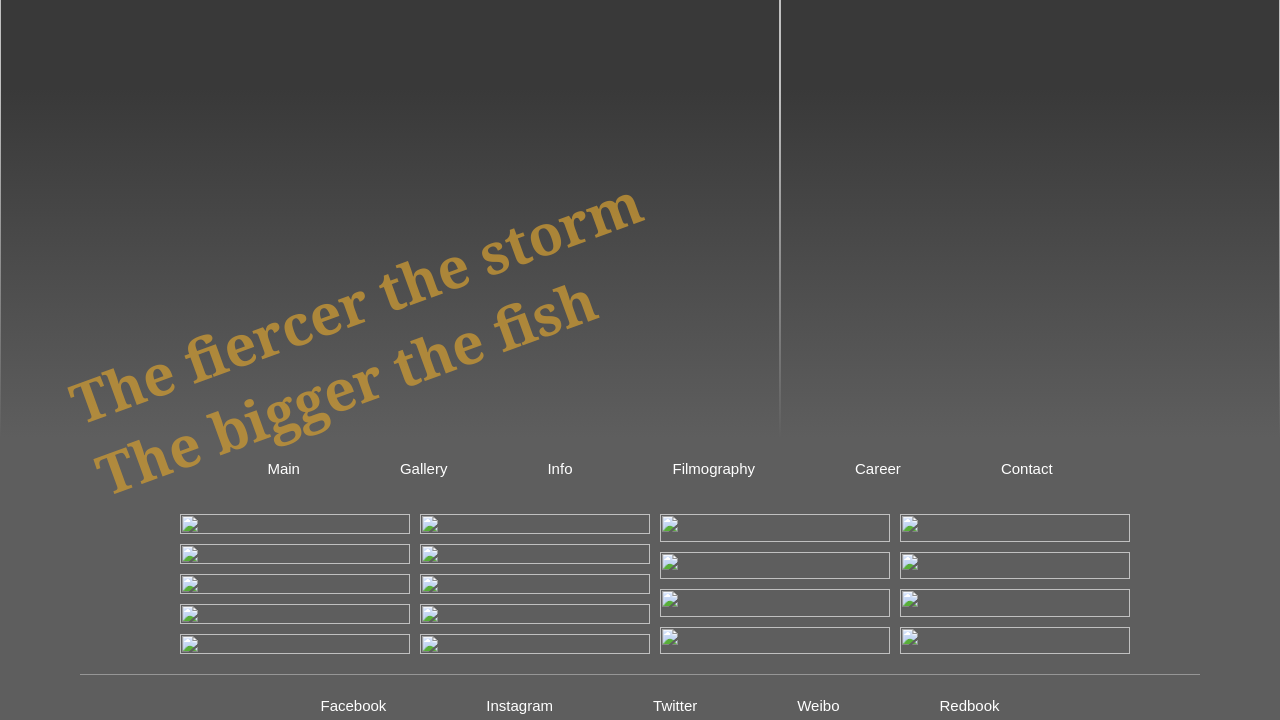
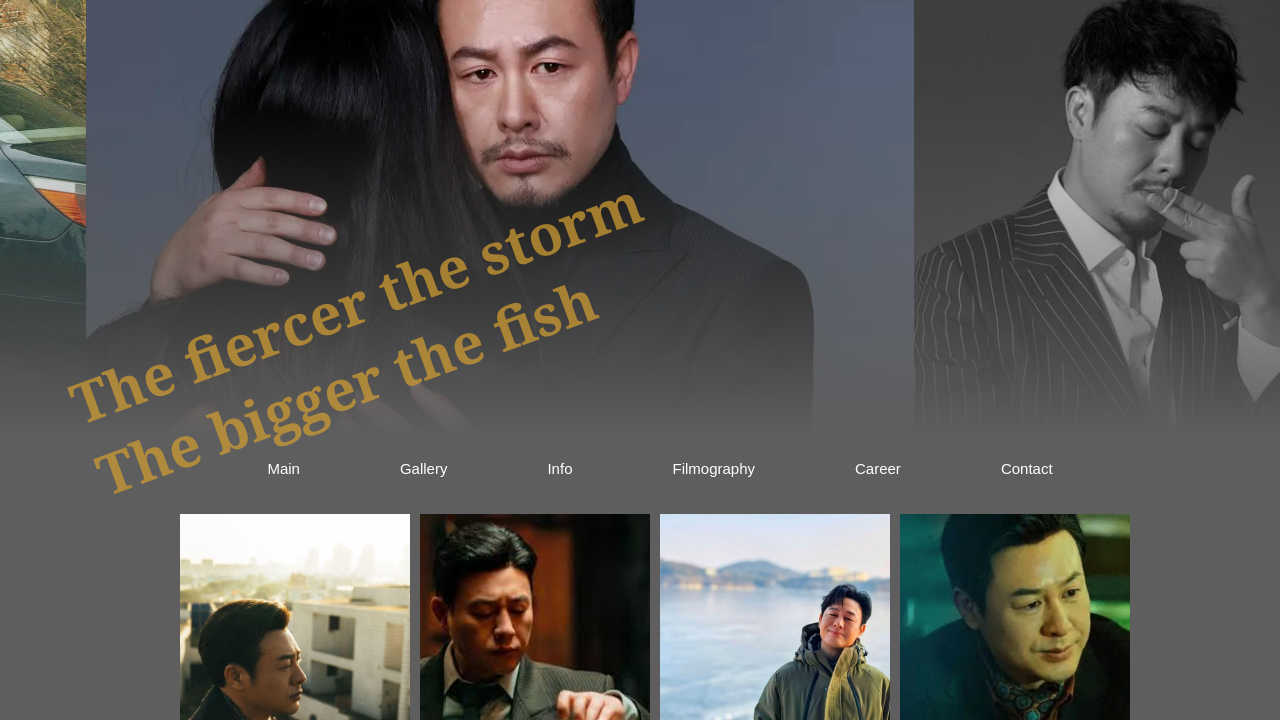
Before and after one commit to DichaoWang/dichao.github.io, a plain HTML site: page gallery.html in a window 1280 px wide. Shown: the part 80-800 px from the top of the page. Drawn offline with Linux system fonts and the light colour scheme.

Commit message:
240814 updated_2

```diff
--- a/gallery.html
+++ b/gallery.html
@@ -13,11 +13,11 @@
             <div class="header_container_1">
                 <div class="header_image_1">
                     <div class="header_slider">
-                        <img src="../240405_Songwen_Project/Image/Header Image/278.jpg" alt="Image_1">
-                        <img src="../240405_Songwen_Project/Image/Header Image/p2528199136.webp" alt="Image_2">
-                        <img src="../240405_Songwen_Project/Image/Header Image/p2614920946.jpg" alt="Image_3">
-                        <img src="../240405_Songwen_Project/Image/Header Image/p2600507464.webp" alt="Image_4">
-                        <img src="../240405_Songwen_Project/Image/Header Image/p2499178482.webp" alt="Image_5">
+                        <img src="Image/Header Image/278.jpg" alt="Image_1">
+                        <img src="Image/Header Image/p2528199136.webp" alt="Image_2">
+                        <img src="Image/Header Image/p2614920946.jpg" alt="Image_3">
+                        <img src="Image/Header Image/p2600507464.webp" alt="Image_4">
+                        <img src="Image/Header Image/p2499178482.webp" alt="Image_5">
 
                         <!--
 
@@ -27,7 +27,7 @@
                 </div>
 
                 <div class="header_image_2">
-                    <img src="../240405_Songwen_Project/Image/unnamed.jpg">
+                    <img src="Image/unnamed.jpg">
                     <!--
 
                     -->
@@ -76,7 +76,7 @@
 
         <nav>
             <ul class="navigation-list">
-                <li class="navigation-item"><a href="main.html" target="_top">
+                <li class="navigation-item"><a href="index.html" target="_top">
                     <span class="border top"></span>
                     <span class="border bottom"></span>
                     <span class="border left"></span>
@@ -125,33 +125,33 @@
             <div class="gallery">
                 <div class="gallery_frame">
                     <div class="gallery_container" id="container_1">
-                            <img src="../240405_Songwen_Project/Gallery/1.jpg" class="gallery_img">
-                            <img src="../240405_Songwen_Project/Gallery/2.jpg" class="gallery_img">
-                            <img src="../240405_Songwen_Project/Gallery/3.jpeg" class="gallery_img">
-                            <img src="../240405_Songwen_Project/Gallery/4.jpeg" class="gallery_img">
+                            <img src="Gallery/1.jpg" class="gallery_img">
+                            <img src="Gallery/2.jpg" class="gallery_img">
+                            <img src="Gallery/3.jpeg" class="gallery_img">
+                            <img src="Gallery/4.jpeg" class="gallery_img">
                     </div>
 
                     <div class="gallery_container" id="container_2">
-                            <img src="../240405_Songwen_Project/Gallery/5.jpeg" class="gallery_img">
-                            <img src="../240405_Songwen_Project/Gallery/6.jpg" class="gallery_img">
-                            <img src="../240405_Songwen_Project/Gallery/7.jfif" class="gallery_img">
-                            <img src="../240405_Songwen_Project/Gallery/8.jpg" class="gallery_img">
-                            <img src="../240405_Songwen_Project/Gallery/9.jpg" class="gallery_img">
+                            <img src="Gallery/5.jpeg" class="gallery_img">
+                            <img src="Gallery/6.jpg" class="gallery_img">
+                            <img src="Gallery/7.jfif" class="gallery_img">
+                            <img src="Gallery/8.jpg" class="gallery_img">
+                            <img src="Gallery/9.jpg" class="gallery_img">
                     </div>
 
                     <div class="gallery_container" id="container_3">
-                            <img src="../240405_Songwen_Project/Gallery/10.jfif" class="gallery_img">
-                            <img src="../240405_Songwen_Project/Gallery/11.jfif" class="gallery_img">
-                            <img src="../240405_Songwen_Project/Gallery/12.jfif" class="gallery_img">
-                            <img src="../240405_Songwen_Project/Gallery/13.jfif" class="gallery_img">
+                            <img src="Gallery/10.jfif" class="gallery_img">
+                            <img src="Gallery/11.jfif" class="gallery_img">
+                            <img src="Gallery/12.jfif" class="gallery_img">
+                            <img src="Gallery/13.jfif" class="gallery_img">
                     </div>
 
                     <div class="gallery_container" id="container_4">
-                            <img src="../240405_Songwen_Project/Gallery/14.jfif" class="gallery_img">
-                            <img src="../240405_Songwen_Project/Gallery/15.jfif" class="gallery_img">
-                            <img src="../240405_Songwen_Project/Gallery/16.jfif" class="gallery_img">
-                            <img src="../240405_Songwen_Project/Gallery/17.jfif" class="gallery_img">
-                            <img src="../240405_Songwen_Project/Gallery/18.jfif" class="gallery_img">
+                            <img src="Gallery/14.jfif" class="gallery_img">
+                            <img src="Gallery/15.jfif" class="gallery_img">
+                            <img src="Gallery/16.jfif" class="gallery_img">
+                            <img src="Gallery/17.jfif" class="gallery_img">
+                            <img src="Gallery/18.jfif" class="gallery_img">
 
                     </div>
                 </div>
```
Also changed, not shown: career.html (+8 -8 lines), filmography.html (+18 -18 lines), index.html (renamed from main.html, +7 -7 lines), info.html (+8 -8 lines).
